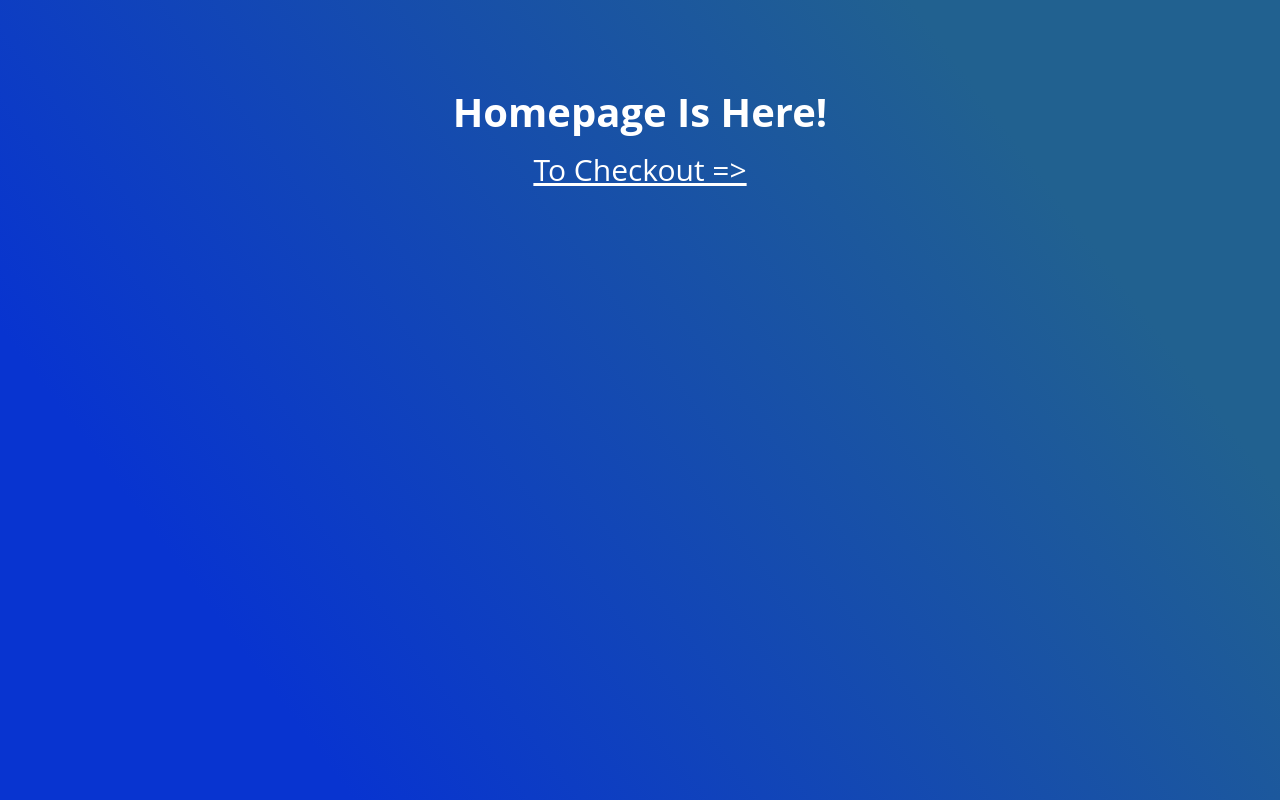
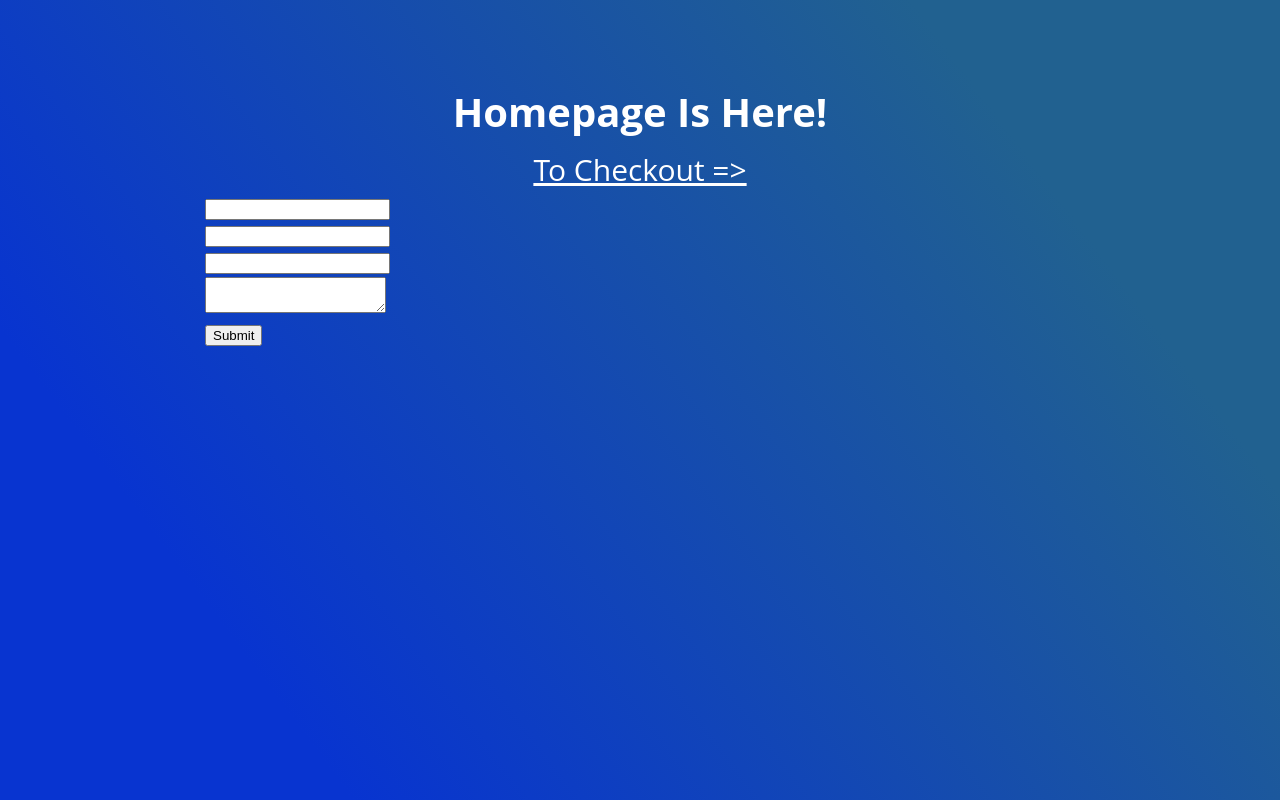
Before and after one commit to mikhailnetkachev/checkout, a React (Create React App) app: page / in a window 1280 px wide. Built offline with nearby package versions, Linux system fonts and the light colour scheme.

Commit message:
Form Builder in progress. Logic has been completed.

```diff
--- /dev/null
+++ b/src/components/formBuilder/formBuilder.js
@@ -0,0 +1,171 @@
+import React from 'react';
+
+import { validators } from '../../helpers';
+
+class FormBuilder extends React.Component {
+
+  state = {
+    fields: null
+  };
+
+  componentDidMount () {
+
+    if (this.props.fields) {
+      const fields = this.props.fields.map((item) => {
+        return {...item, value: '', isValid: false, error: '' };
+      });
+
+      this.setState({ fields });
+    }
+  }
+
+  onChange = ({ target: { name, value } }) => {
+
+    this.setState(({ fields }) => {
+      const field = fields.find((item) => item.name === name);
+      const updatedField = { ...field, value, isValid: false, error: '' };
+      const updatedFields = fields.map((item) => item.name === name ? updatedField : item);
+
+      return { fields: updatedFields };
+    });
+  };
+
+  onFocusOut = ({ target: { name } }) => {
+    this.validateField(name);
+  };
+
+  onSubmit = (event) => {
+    this.validateForm();
+
+    setTimeout(() => {
+
+      if (this.isFormValid()) {
+        const { fields } = this.state;
+        const data = fields.map(({ name, value }) => ({ [name]: value }));
+
+        this.props.onSubmit(data);
+      }
+    }, 0);
+
+    event.preventDefault();
+  };
+
+  checkValue = (value, checks) => {
+    let result = { isValid: true, error: '' };
+
+    if (checks) {
+      for (let check of checks) {
+
+        switch (check.title) {
+          case 'required':
+            result = validators.required(value);
+            if (!result.isValid) { return result; }
+            break;
+          case 'range':
+            result = validators.range(value, check);
+            if (!result.isValid) { return result; }
+            break;
+        }
+      }
+    }
+
+    return result;
+  };
+
+  validateField = (name) => {
+
+    this.setState(({ fields }) => {
+      const field = fields.find((item) => item.name === name);
+      const { isValid, error } = this.checkValue(field.value, field.checks);
+      const updatedField = { ...field, isValid, error };
+      const updatedFields = fields.map((item) => item.name === name ? updatedField : item);
+
+      return { fields: updatedFields };
+    })
+  };
+
+  validateForm = () => {
+    const { fields } = this.state;
+
+    for (let field of fields) {
+      this.validateField(field.name);
+    }
+  };
+
+  isFormValid = () => {
+    const { fields } = this.state;
+
+    for (let field of fields) {
+
+      if (!field.isValid) {
+        return false;
+      }
+    }
+
+    console.log(true);
+    return true;
+  };
+
+  render () {
+    const { fields } = this.state;
+
+    if (!fields) {
+      return (
+        <div>There is no fields to render.</div>
+      );
+    }
+
+    return (
+      <form
+        onSubmit={this.onSubmit}
+      >
+        {
+          fields.map((item) => {
+
+            if (item.type === 'text') {
+              return (
+                <div>
+                  <input
+                    type="text"
+                    data-valid={item.isValid ? 1 : 0}
+                    name={item.name}
+                    onChange={this.onChange}
+                    onBlur={this.onFocusOut}
+                  />
+                </div>
+              );
+            }
+
+            if (item.type === 'number') {
+              return (
+                <input
+                  type="number"
+                  data-valid={item.isValid ? 1 : 0}
+                  name={item.name}
+                  onChange={this.onChange}
+                  onBlur={this.onFocusOut}
+                />
+              );
+            }
+
+            if (item.type === 'area') {
+              return (
+                <div>
+                  <textarea
+                    data-valid={item.isValid ? 1 : 0}
+                    name={item.name}
+                    onChange={this.onChange}
+                    onBlur={this.onFocusOut}
+                  />
+                </div>
+              );
+            }
+          })
+        }
+        <button type="submit">Submit</button>
+      </form>
+    );
+  }
+}
+
+export default FormBuilder;
--- /dev/null
+++ b/src/components/formBuilder/index.js
@@ -0,0 +1,3 @@
+import FormBuilder from './formBuilder';
+
+export default FormBuilder;
--- a/src/components/pages/home.js
+++ b/src/components/pages/home.js
@@ -1,7 +1,16 @@
 import React from 'react';
 import { Link } from 'react-router-dom';
 
+import FormBuilder from '../formBuilder';
+
 const Home = () => {
+  const inputs = [
+    { name: 'companyName', type: 'text', checks: null },
+    { name: 'numberOfPeople', type: 'number', checks: [{ title: 'required' }, { title: 'range', from: 1, to: 99 }] },
+    { name: 'businessArea', type: 'text', checks: [{ title: 'required' }] },
+    { name: 'description', type: 'area', checks: [{ title: 'required' }] },
+  ];
+
   return (
     <div className="appWrapper">
       <div
@@ -11,6 +20,10 @@ const Home = () => {
       <div
         style={{ textAlign: 'center', fontSize: '30px' }}
       ><Link to={'checkout'} style={{ color: 'inherit' }}>To Checkout =></Link></div>
+      <FormBuilder
+        fields={inputs}
+        onSubmit={(data) => console.log('submitted', data)}
+      />
     </div>
   );
 };
--- a/src/helpers/index.js
+++ b/src/helpers/index.js
@@ -1,5 +1,7 @@
 import combineStrings from './combineStrings';
+import validators from './validators';
 
 export {
   combineStrings,
+  validators,
 };
--- /dev/null
+++ b/src/helpers/validators.js
@@ -0,0 +1,22 @@
+const validators = {
+  range: (value, { from, to }) => {
+    const inRange = value >= from && value <= to;
+
+    if (!inRange) {
+      return { isValid: false, error: `Please enter number from ${from} to ${to}` };
+    }
+
+    return { isValid: true, error: '' };
+  },
+  required: (value) => {
+    const isEmpty = !value.length;
+
+    if (isEmpty) {
+      return { isValid: false, error: 'This field in required' };
+    }
+
+    return { isValid: true, error: '' };
+  }
+};
+
+export default validators;
```
